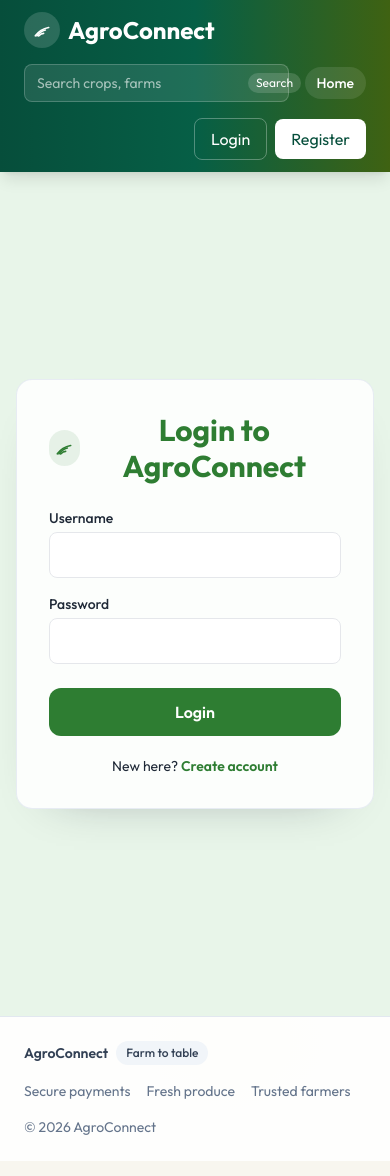
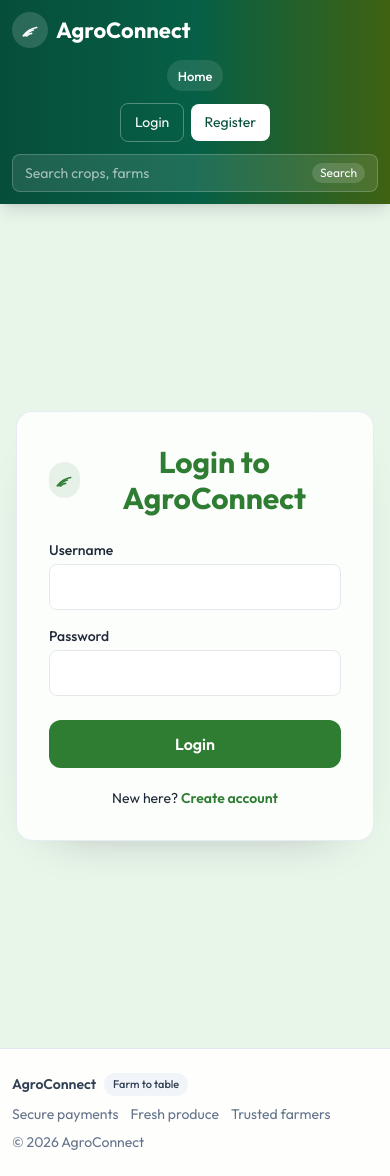
Before and after one commit to manikanta-baliboina/AgroConnect, a React (Vite) app in the folder agroconnect-frontend/: page /login in a window 390 px wide. Built offline with nearby package versions, Linux system fonts and the light colour scheme; no server answers.

Commit message:
Written media queries

```diff
--- a/agroconnect-frontend/src/components/Footer.jsx
+++ b/agroconnect-frontend/src/components/Footer.jsx
@@ -1,17 +1,17 @@
 export default function Footer() {
   return (
     <footer className="border-t border-slate-200 bg-white/90">
-      <div className="page-shell py-6 flex flex-wrap items-center justify-between gap-4 text-sm text-slate-500">
-        <div className="flex items-center gap-2">
+      <div className="page-shell app-footer-shell py-6 flex flex-wrap items-center justify-between gap-4 text-sm text-slate-500">
+        <div className="app-footer-brand flex items-center gap-2">
           <span className="font-semibold text-slate-700">AgroConnect</span>
           <span className="badge">Farm to table</span>
         </div>
-        <div className="flex items-center gap-4">
+        <div className="app-footer-links flex items-center gap-4">
           <span>Secure payments</span>
           <span>Fresh produce</span>
           <span>Trusted farmers</span>
         </div>
-        <div>© 2026 AgroConnect</div>
+        <div className="app-footer-copy">© 2026 AgroConnect</div>
       </div>
     </footer>
   );
--- a/agroconnect-frontend/src/components/Navbar.jsx
+++ b/agroconnect-frontend/src/components/Navbar.jsx
@@ -24,8 +24,8 @@ export default function NavBar() {
 
   return (
     <nav className="bg-gradient-to-r from-emerald-900 via-emerald-800 to-lime-800 text-white shadow-lg sticky top-0 z-50">
-      <div className="page-shell py-3 flex flex-wrap items-center gap-4">
-        <Link to="/" className="text-2xl font-bold flex items-center gap-2">
+      <div className="page-shell app-navbar-shell py-3 flex flex-wrap items-center gap-4">
+        <Link to="/" className="app-navbar-brand text-2xl font-bold flex items-center gap-2">
           <span className="inline-flex items-center justify-center w-9 h-9 bg-white/15 rounded-full">
             <svg
               viewBox="0 0 24 24"
@@ -47,7 +47,7 @@ export default function NavBar() {
           AgroConnect
         </Link>
 
-        <div className="flex-1 min-w-[220px]">
+        <div className="app-navbar-search flex-1 min-w-[220px]">
           <form
             onSubmit={handleSearch}
             className="bg-white/10 border border-white/20 rounded-lg px-3 py-2 flex items-center gap-2"
@@ -67,7 +67,7 @@ export default function NavBar() {
           </form>
         </div>
 
-        <div className="flex items-center gap-2">
+        <div className="app-navbar-links flex items-center gap-2">
           <Link to="/" className="nav-pill">
             Home
           </Link>
@@ -101,7 +101,7 @@ export default function NavBar() {
           )}
         </div>
 
-        <div className="flex items-center gap-2 ml-auto">
+        <div className="app-navbar-auth flex items-center gap-2 ml-auto">
           {!role ? (
             <>
               <Link to="/login" className="btn-outline border-white/30 text-white">
--- a/agroconnect-frontend/src/index.css
+++ b/agroconnect-frontend/src/index.css
@@ -82,3 +82,106 @@ body {
     @apply text-sm font-medium px-3 py-1.5 rounded-full bg-white/10 hover:bg-white/20 text-white;
   }
 }
+
+@media (max-width: 1024px) {
+  .page-shell {
+    padding-left: 1.25rem;
+    padding-right: 1.25rem;
+  }
+
+  .app-navbar-shell {
+    row-gap: 0.75rem;
+  }
+
+  .app-navbar-search {
+    order: 3;
+    min-width: 100%;
+  }
+}
+
+@media (max-width: 768px) {
+  .page-shell {
+    padding-left: 1rem;
+    padding-right: 1rem;
+  }
+
+  .section-title {
+    font-size: 1.375rem;
+    line-height: 1.8rem;
+  }
+
+  .section-sub {
+    font-size: 0.8125rem;
+  }
+
+  .btn-primary,
+  .btn-outline,
+  .btn-ghost {
+    padding: 0.5rem 0.875rem;
+    font-size: 0.875rem;
+  }
+
+  .badge {
+    padding: 0.2rem 0.55rem;
+    font-size: 0.6875rem;
+  }
+
+  .nav-pill {
+    padding: 0.35rem 0.65rem;
+    font-size: 0.8125rem;
+  }
+
+  .app-navbar-shell {
+    align-items: stretch;
+  }
+
+  .app-navbar-brand,
+  .app-navbar-links,
+  .app-navbar-auth {
+    width: 100%;
+  }
+
+  .app-navbar-links,
+  .app-navbar-auth {
+    justify-content: center;
+    flex-wrap: wrap;
+  }
+
+  .app-navbar-auth {
+    margin-left: 0;
+  }
+
+  .app-footer-shell {
+    flex-direction: column;
+    align-items: flex-start;
+    text-align: left;
+    row-gap: 0.5rem;
+  }
+
+  .app-footer-links {
+    flex-wrap: wrap;
+    gap: 0.5rem 0.75rem;
+  }
+}
+
+@media (max-width: 480px) {
+  .page-shell {
+    padding-left: 0.75rem;
+    padding-right: 0.75rem;
+  }
+
+  .section-title {
+    font-size: 1.25rem;
+    line-height: 1.6rem;
+  }
+
+  .app-navbar-brand {
+    font-size: 1.375rem;
+    line-height: 1.75rem;
+  }
+
+  .app-navbar-links,
+  .app-navbar-auth {
+    gap: 0.4rem;
+  }
+}
```
